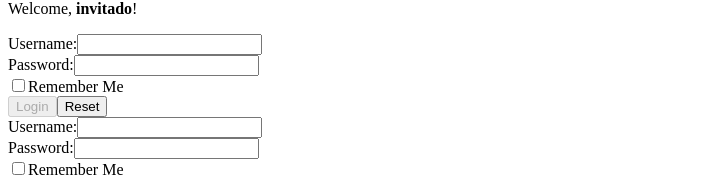
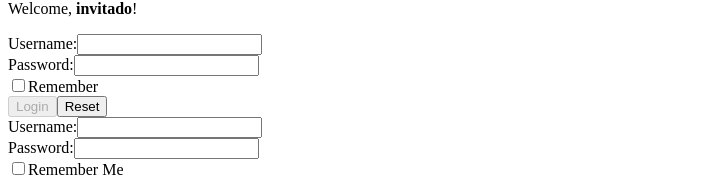
Before and after one commit to SalazarWilmer/EjerciciosDevelhope, a React (Vite) app in the folder REACT-WILMER/proyecto-vite/vite-project/: page / in a window 1280 px wide. Shown: the part 964-1141 px from the top of the page, without its empty margins (0-701 px from the left). Built offline with nearby package versions, Linux system fonts and the light colour scheme.

Commit message:
Ejercicio Uncontrolled Forms 48

```diff
--- a/REACT-WILMER/proyecto-vite/vite-project/src/Ejercicios/Login.jsx
+++ b/REACT-WILMER/proyecto-vite/vite-project/src/Ejercicios/Login.jsx
@@ -19,10 +19,18 @@ const Login = ({ onLogin }) => {
 
   const handleSubmit = (event) => {
     event.preventDefault();
+
+    const formData = new FormData(event.target);
+
+    const username = formData.get('username');
+    const password = formData.get('password');
+    const remember = formData.get('remember') === 'on';
+
     if (username && password) {
       onLogin({ username, password, remember });
     }
   };
+
   const handleReset = () => {
     setUsername("");
     setPassword("");
@@ -36,6 +44,7 @@ const Login = ({ onLogin }) => {
         <input
           type="text"
           id="username"
+          name="username"
           value={username}
           onChange={handleUsernameChange}
         />
@@ -45,6 +54,7 @@ const Login = ({ onLogin }) => {
         <input
           type="password"
           id="password"
+          name="password"
           value={password}
           onChange={handlePasswordChange}
         />
@@ -53,10 +63,11 @@ const Login = ({ onLogin }) => {
         <label>
           <input
             type="checkbox"
+            name="remember"
             checked={remember}
             onChange={handleRememberChange}
           />
-          Remember Me
+          Remember
         </label>
       </div>
       <button type="submit" disabled={!username || !password}>
@@ -68,3 +79,17 @@ const Login = ({ onLogin }) => {
 };
 
 export default Login;
+
+
+/**
+ * Respuesta al ejercicio Uncontrolled Forms 48:
+ *
+ * Are there non-standard APIs that can be used to access the form data? R= Las APIs no estandar son donde utlizamos document.getElementById, no es tan recomendable hacerlo de esta manera ya que existen
+ * maneras mas actualizadas y mejor legibles ahora.
+ *
+ *  What is the standard API? R=Es una interfaz de programación de aplicaciones que sigue un conjunto
+ * establecido de especificaciones y reglas ampliamente aceptadas. Estas especificaciones están definidas y
+ * mantenidas por organizaciones reconocidas y suelen estar disponibles públicamente para que los desarrolladores
+ * las utilicen.
+ *
+ */
```
